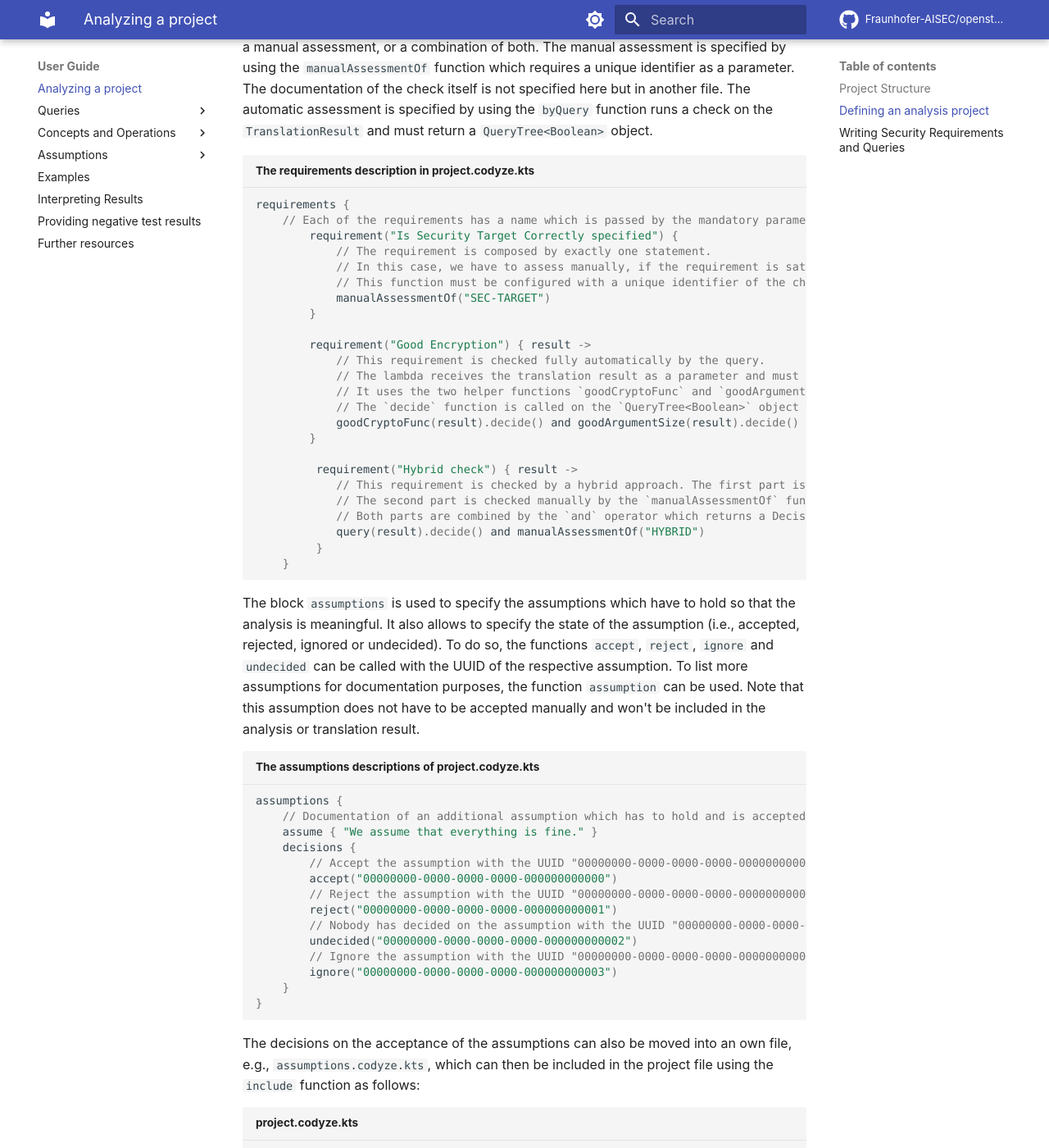
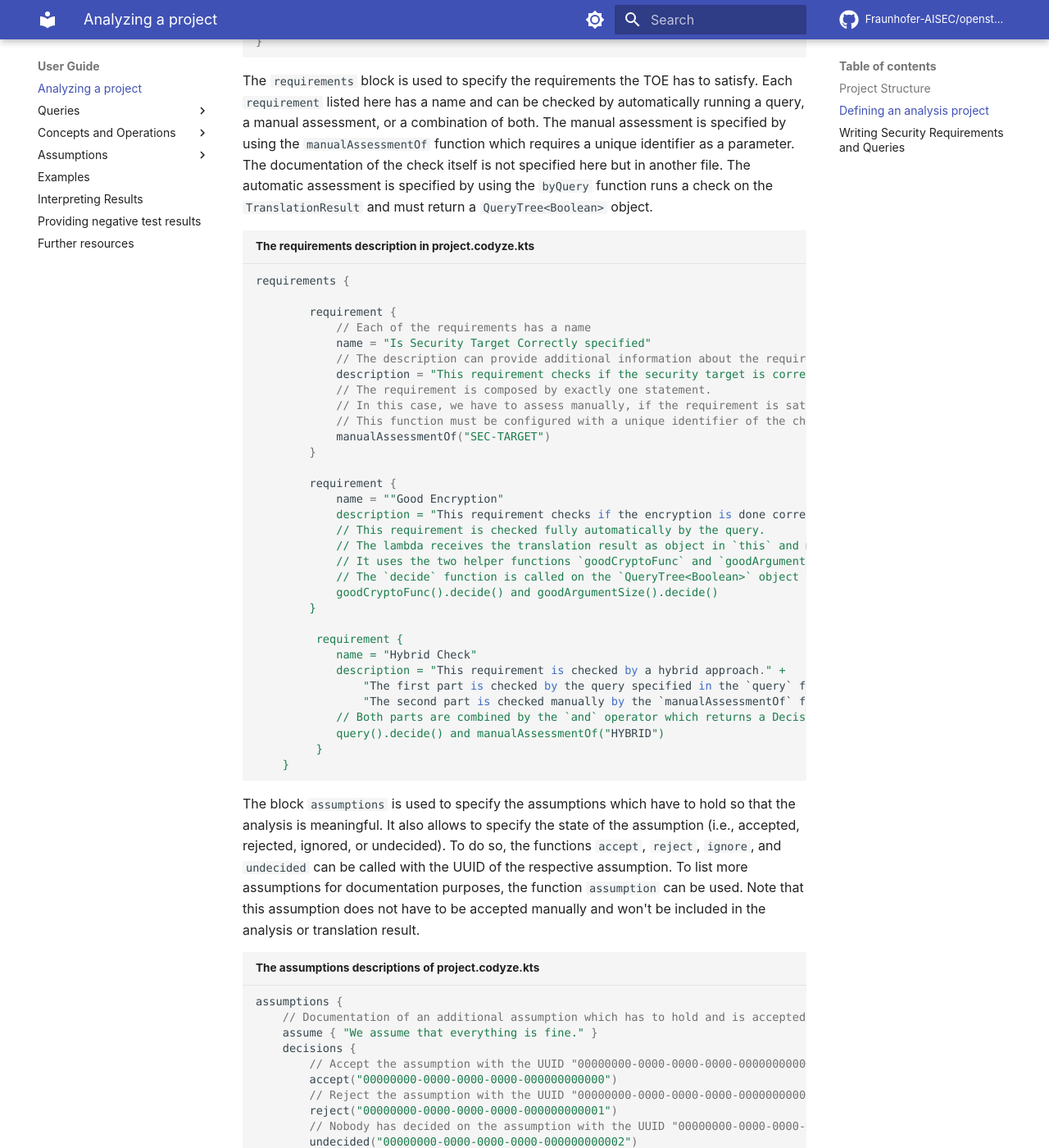
Before and after one commit to Fraunhofer-AISEC/codyze-evaluator, an MkDocs documentation site: the page built from documentation/docs/analyzing-project.md, in a window 1280 px wide and 1400 px high, scrolled down 2410 px. Shown: the whole window at 82% size. Built offline with MkDocs 1.6.1 and Material for MkDocs 9.7.7, drawn with Linux system fonts in a browser that asks for light colours; comment, search, counter and statistics services are not loaded; some of the changed text lies outside the part shown.

Commit message:
Update documentation

````diff
--- a/documentation/docs/analyzing-project.md
+++ b/documentation/docs/analyzing-project.md
@@ -22,6 +22,8 @@ and how to write those queries.
                 └── query2.kt               # This file contains one or multiple custom queries which are used in the requirements of the evaluation project. The filename can be aritrary but must end with `.kt`.
             └── Main.kt                     # The main file of the evaluation project. It calls the script `project.codyze.kts` to run the OpenStack Checker.
 
+    Most importantly, the project requires the build file, the project definition and the Main-file.
+    The other files could be omitted and the contents could be integrated in the project file, but we recommend to keep them separate for better maintainability.
 
 === "Legacy"
 
@@ -66,7 +68,8 @@ and how to write those queries.
     ```
 
     The `tool` block can be used to fine-tune the configuration of the OpenStack Checker by registering additional passes or external libraries, among others.
-    The full list of options can be found in the documentation of the `TranslationConfiguration.Builder` which can be accessed here.
+    The full list of options can be found in the documentation of the `TranslationConfiguration.Builder`.
+    An instance of this class can be accessed within this block.
     An example of a `tool` block is:
     ```kotlin title="The tool description in project.codyze.kts"
     tool {
@@ -114,33 +117,41 @@ and how to write those queries.
     The automatic assessment is specified by using the `byQuery` function runs a check on the `TranslationResult` and must return a `QueryTree<Boolean>` object.
     ```kotlin title="The requirements description in project.codyze.kts"
     requirements {
-        // Each of the requirements has a name which is passed by the mandatory parameter.
-            requirement("Is Security Target Correctly specified") {
+
+            requirement {
+                // Each of the requirements has a name
+                name = "Is Security Target Correctly specified"
+                // The description can provide additional information about the requirement.
+                description = "This requirement checks if the security target is correctly specified in the code. To verify this, the evaluator must check if there is a file provided which contains all information required by the class ASE for the EAL this TOE targets. Conformance is verified based on the common criteria."
                 // The requirement is composed by exactly one statement.
                 // In this case, we have to assess manually, if the requirement is satisfied, what is done by the `manualAssessmentOf` function.
                 // This function must be configured with a unique identifier of the check to be performed.
                 manualAssessmentOf("SEC-TARGET")
             }
 
-            requirement("Good Encryption") { result ->
+            requirement {
+                name = ""Good Encryption"
+                description = "This requirement checks if the encryption is done correctly. It is fully automated."
                 // This requirement is checked fully automatically by the query.
-                // The lambda receives the translation result as a parameter and must return a `Decision` object.
+                // The lambda receives the translation result as object in `this` and must return a `Decision` object.
                 // It uses the two helper functions `goodCryptoFunc` and `goodArgumentSize` which are part of the catalogue and return a `QueryTree<Boolean>` object.
                 // The `decide` function is called on the `QueryTree<Boolean>` object to get the final `Decision` object by assessing the acceptance of assumptions.
-                goodCryptoFunc(result).decide() and goodArgumentSize(result).decide()
+                goodCryptoFunc().decide() and goodArgumentSize().decide()
             }
 
-             requirement("Hybrid check") { result ->
-                // This requirement is checked by a hybrid approach. The first part is checked by the query specified in the `byQuery` function.
-                // The second part is checked manually by the `manualAssessmentOf` function.
+             requirement {
+                name = "Hybrid Check"
+                description = "This requirement is checked by a hybrid approach." +
+                    "The first part is checked by the query specified in the `query` function." +
+                    "The second part is checked manually by the `manualAssessmentOf` function."
                 // Both parts are combined by the `and` operator which returns a Decision object.
-                query(result).decide() and manualAssessmentOf("HYBRID")
+                query().decide() and manualAssessmentOf("HYBRID")
              }
         }
     ```
     The block `assumptions` is used to specify the assumptions which have to hold so that the analysis is meaningful.
-    It also allows to specify the state of the assumption (i.e., accepted, rejected, ignored or undecided).
-    To do so, the functions `accept`, `reject`, `ignore` and `undecided` can be called with the UUID of the respective assumption.
+    It also allows to specify the state of the assumption (i.e., accepted, rejected, ignored, or undecided).
+    To do so, the functions `accept`, `reject`, `ignore`, and `undecided` can be called with the UUID of the respective assumption.
     To list more assumptions for documentation purposes, the function `assumption` can be used.
     Note that this assumption does not have to be accepted manually and won't be included in the analysis or translation result.
     ```kotlin title="The assumptions descriptions of project.codyze.kts"
````
Also changed, not shown: documentation/docs/kotlin-for-queries.md (added, +46 -0 lines), documentation/docs/security-promises.md (+7 -0 lines), documentation/docs/toe.md (+19 -0 lines), documentation/docs/writing-queries.md (+0 -23 lines).
